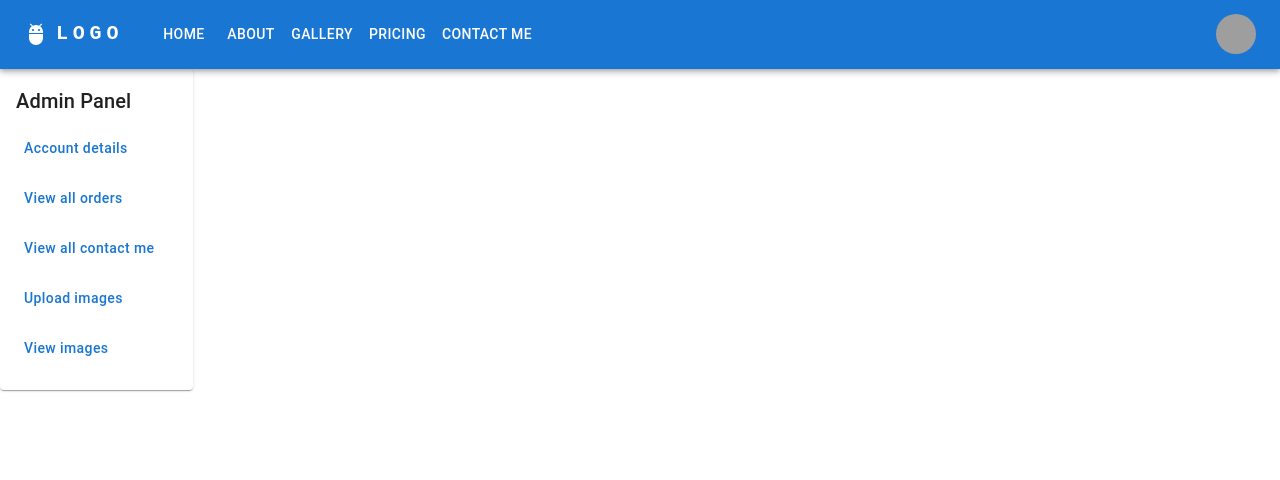
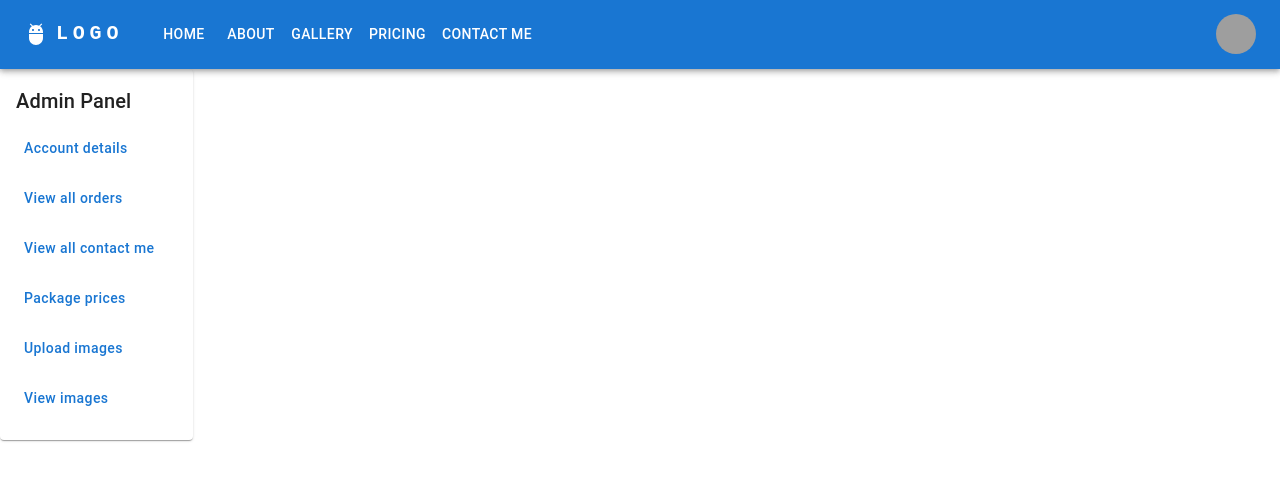
Before and after one commit to yehudacy/photography-site, a React (Create React App) app in the folder client/: page /admin in a window 1280 px wide. Shown: the top 480 px of the page. Built offline with nearby package versions, Linux system fonts and the light colour scheme; sample sign-in values are in the browser's storage; grey boxes are pictures that could not be loaded.

Commit message:
setup route and admin ui component

```diff
--- a/client/src/pages/AdminDashboard.js
+++ b/client/src/pages/AdminDashboard.js
@@ -7,6 +7,7 @@ import AdminImagesGallery from "../components/AdminImagesGallery";
 import AccountDetails from "../components/AccountDetails";
 import { useNavigate } from "react-router-dom";
 import { useUser } from "../hooks/useUser";
+import PackagePrices from "./PackagePrices";
 
 const AdminDashboard = () => {
   const navigate = useNavigate();
@@ -73,6 +74,15 @@ const AdminDashboard = () => {
           </Button>
           <Button
             fullWidth
+            onClick={() => setComponentToRender("pricing")}
+            style={buttonStyle}
+            color="primary"
+            sx={btnTextAlignment}
+          >
+            Package prices
+          </Button>
+          <Button
+            fullWidth
             onClick={() => setComponentToRender("upload")}
             style={buttonStyle}
             color="primary"
@@ -96,6 +106,7 @@ const AdminDashboard = () => {
       {componentToRender === "contactMe" && <ContactRequestsTable />}
       {componentToRender === "upload" && <ImageUploadForm />}
       {componentToRender === "viewImg" && <AdminImagesGallery />}
+      {componentToRender === "pricing" && <PackagePrices />}
     </Grid>
   );
 };
--- /dev/null
+++ b/client/src/pages/PackagePrices.js
@@ -0,0 +1,7 @@
+const PackagePrices = () => {
+    return <>
+        <h1>Package Prices</h1>
+    </>
+}
+
+export default PackagePrices;
```
Also changed, not shown: 2 other files (tests, documents, lock files or other folders).
